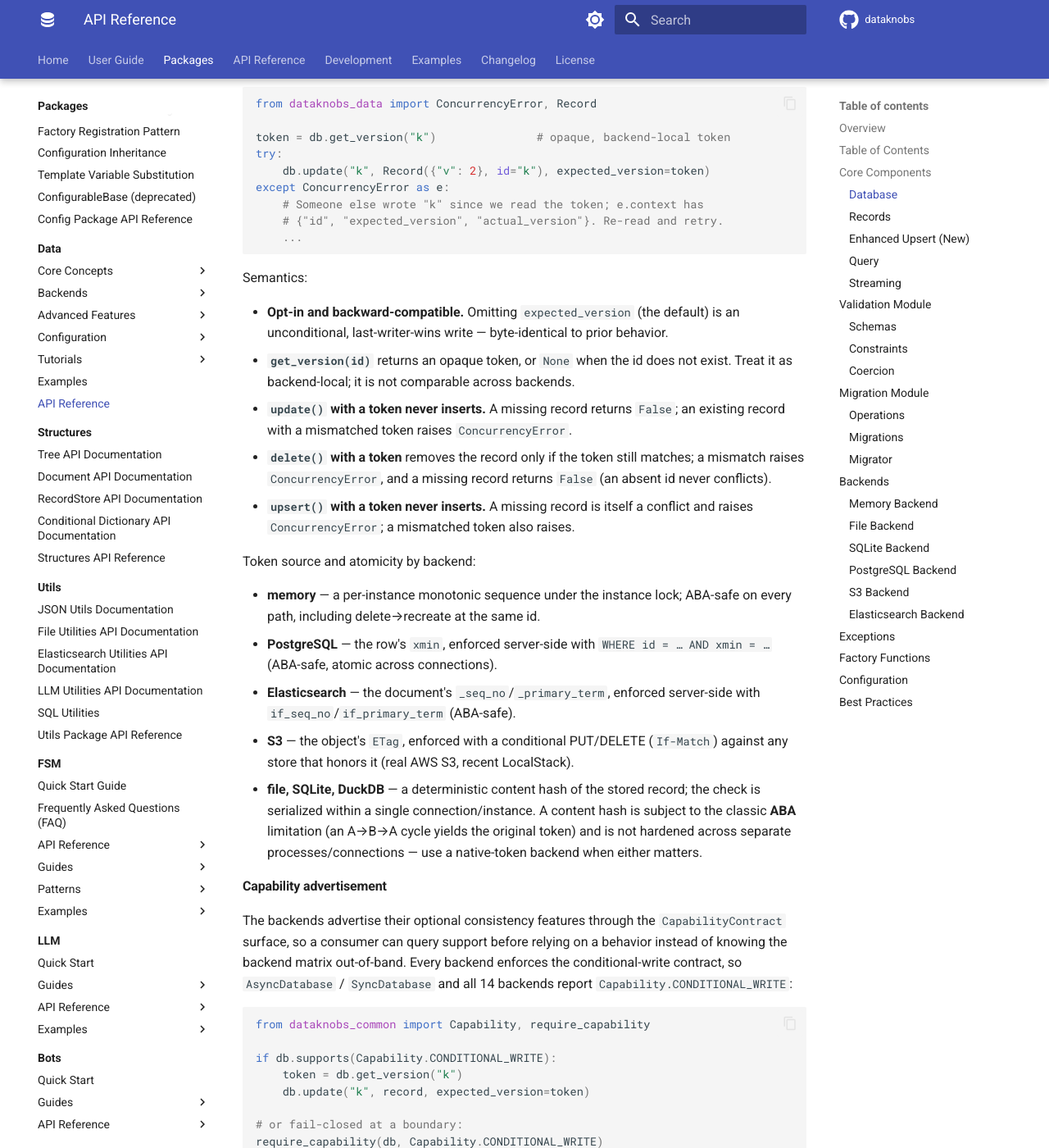
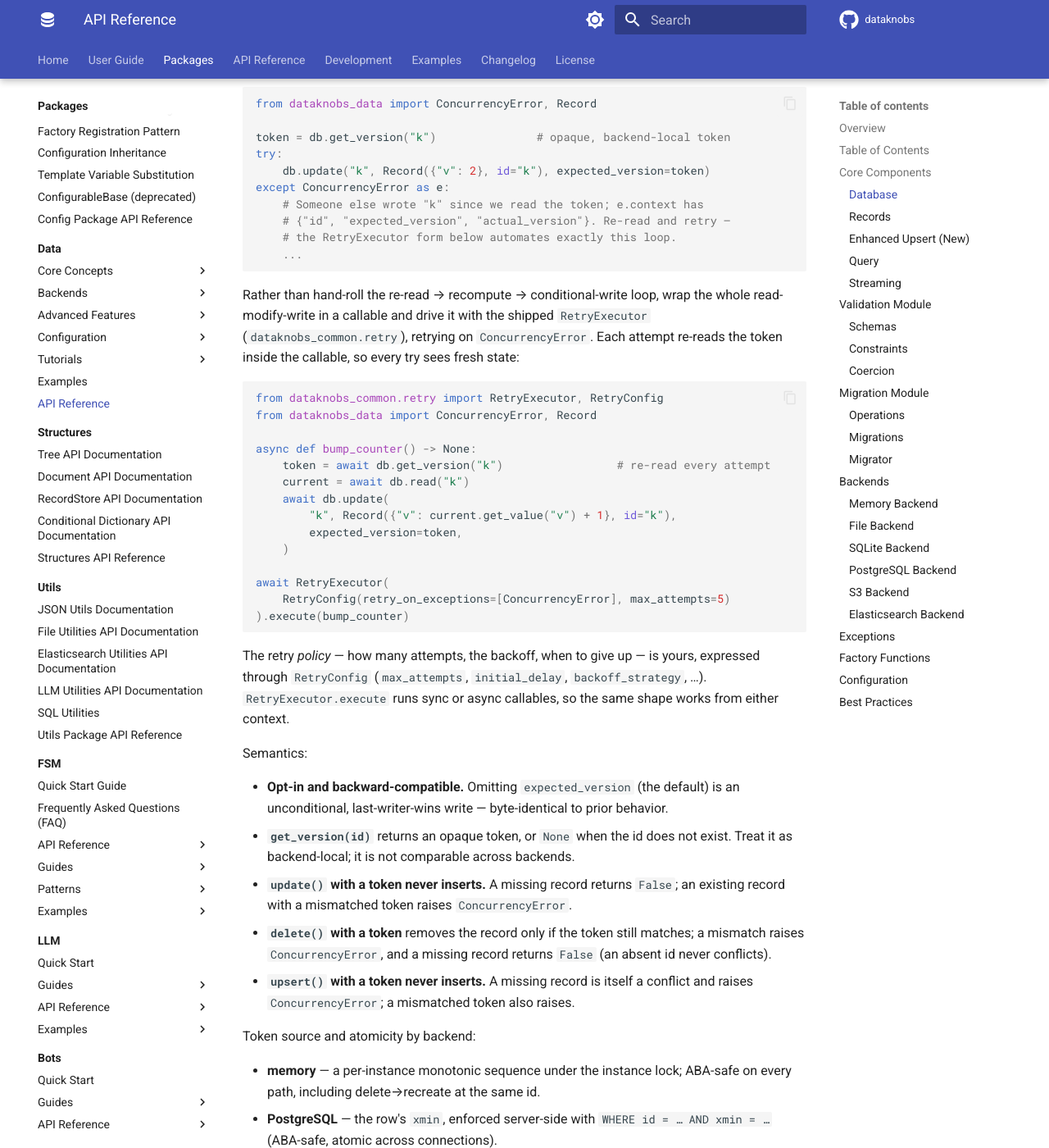
Before and after one commit to KBS-Labs/dataknobs, an MkDocs documentation site: the page built from docs/packages/data/api-reference.md, in a window 1280 px wide and 1400 px high, scrolled down 3273 px. Shown: the whole window at 82% size. Built offline with MkDocs 1.6.1 and Material for MkDocs 9.7.7, drawn with Linux system fonts in a browser that asks for light colours; comment, search, counter and statistics services are not loaded.

Commit message:
docs(data): route CAS conflicts at the retry primitive; multi-record backend-choice guidance
The optimistic-concurrency (compare-and-set) worked example ended at
"re-read and retry" with a bare `...`, pointing at no retry primitive
even though `dataknobs_common.retry.RetryExecutor` is exactly the shipped
retry-on-typed-exception loop and `ConcurrencyError` the typed exception.
Add a runnable CAS-retry example (async `RetryExecutor.execute` form) that
wraps the read-modify-write in a callable so each attempt re-reads the
token; the retry policy stays the consumer's via `RetryConfig`.

The transactions guide documented the non-transactional multi-kind commit
boundary but did not tie it to the mutation shapes that surface it. Add a
backend-choice paragraph naming the replace / reconcile / prune-and-write
(retention) shapes: all-or-nothing only on a transactional backend; on a
non-transactional backend use `policy="strict"` to fail closed, per-record
`expected_version` CAS for single-record safety (holds on every backend),
or move the store to a transactional backend. Cross-reference the
read-modify-write mention to the CAS-retry example.

Doc-only; both dual-doc trees updated. No behavior change.

Co-Authored-By: Claude Opus 4.8 (1M context) <noreply@anthropic.com>

````diff
--- a/docs/packages/data/api-reference.md
+++ b/docs/packages/data/api-reference.md
@@ -129,9 +129,37 @@ try:
     db.update("k", Record({"v": 2}, id="k"), expected_version=token)
 except ConcurrencyError as e:
     # Someone else wrote "k" since we read the token; e.context has
-    # {"id", "expected_version", "actual_version"}. Re-read and retry.
+    # {"id", "expected_version", "actual_version"}. Re-read and retry —
+    # the RetryExecutor form below automates exactly this loop.
     ...
 ```
+
+Rather than hand-roll the re-read → recompute → conditional-write loop, wrap the
+whole read-modify-write in a callable and drive it with the shipped
+`RetryExecutor` (`dataknobs_common.retry`), retrying on `ConcurrencyError`. Each
+attempt re-reads the token inside the callable, so every try sees fresh state:
+
+```python
+from dataknobs_common.retry import RetryExecutor, RetryConfig
+from dataknobs_data import ConcurrencyError, Record
+
+async def bump_counter() -> None:
+    token = await db.get_version("k")                 # re-read every attempt
+    current = await db.read("k")
+    await db.update(
+        "k", Record({"v": current.get_value("v") + 1}, id="k"),
+        expected_version=token,
+    )
+
+await RetryExecutor(
+    RetryConfig(retry_on_exceptions=[ConcurrencyError], max_attempts=5)
+).execute(bump_counter)
+```
+
+The retry *policy* — how many attempts, the backoff, when to give up — is yours,
+expressed through `RetryConfig` (`max_attempts`, `initial_delay`,
+`backoff_strategy`, …). `RetryExecutor.execute` runs sync or async callables, so
+the same shape works from either context.
 
 Semantics:
 
````
Also changed, not shown: docs/packages/data/transactions.md (+16 -2 lines), packages/data/docs/API_REFERENCE.md (+29 -1 lines), packages/data/docs/TRANSACTIONS.md (+16 -2 lines).
